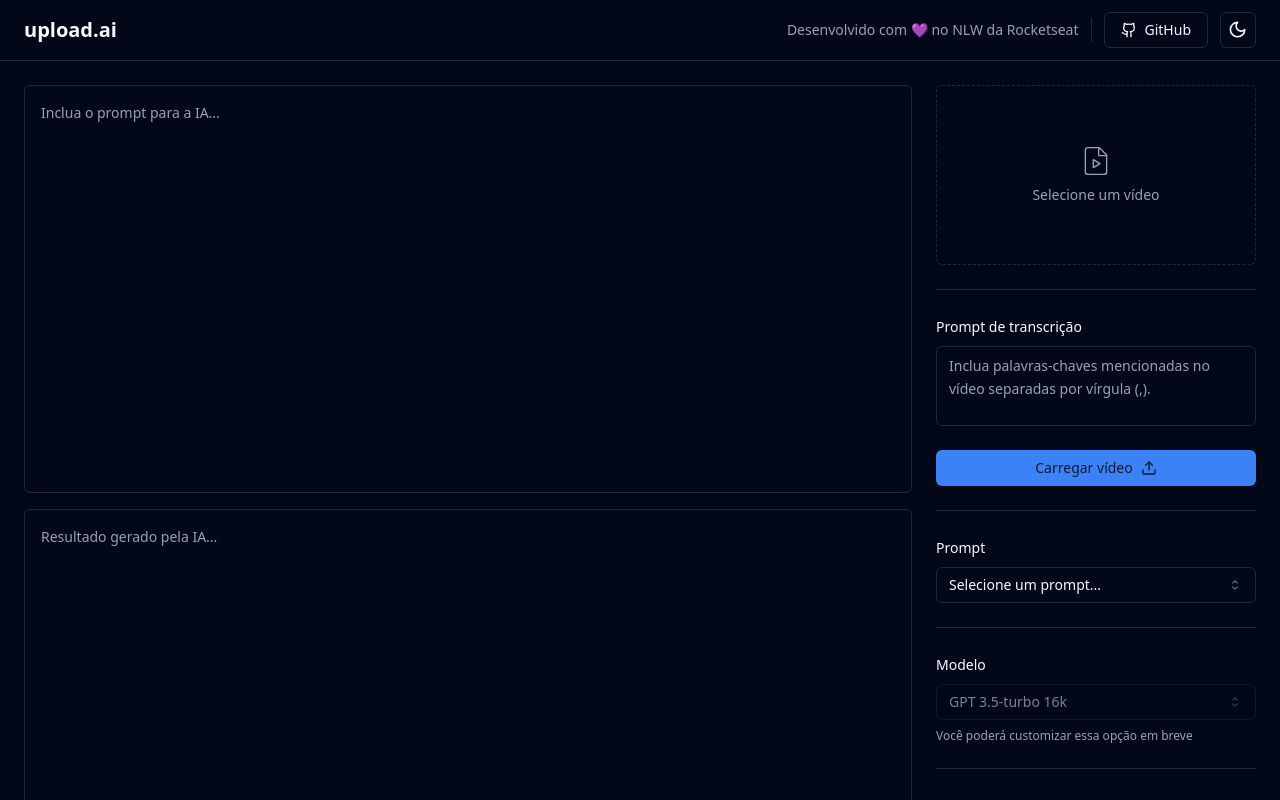
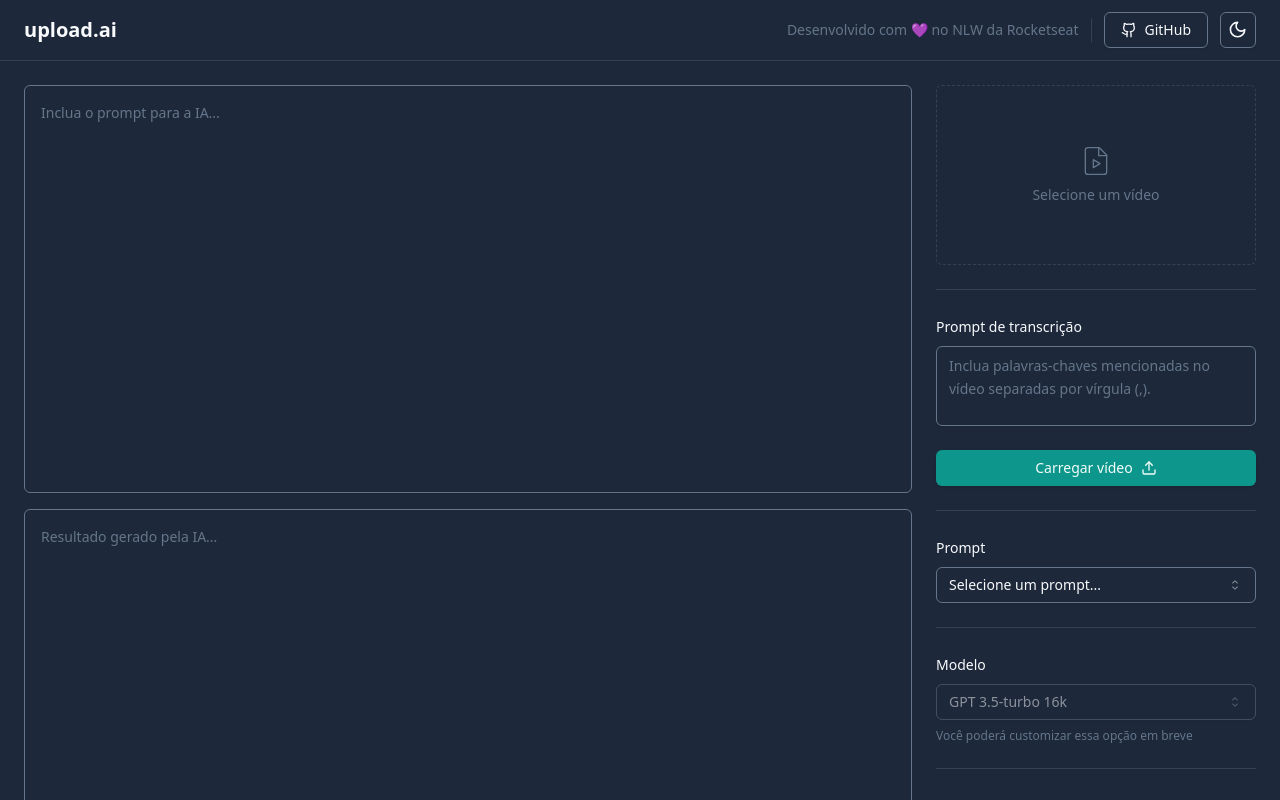
Before and after one commit to julianosill/nlwia-upload.ai, a React (Vite) app: page / in a window 1280 px wide. Shown: the top 800 px of the page. Built offline with nearby package versions, Linux system fonts and the light colour scheme.

Commit message:
style: set customs dark color

```diff
--- a/src/index.css
+++ b/src/index.css
@@ -27,25 +27,25 @@
   }
 
   .dark {
-    --background: 222.2 84% 4.9%;
-    --foreground: 210 40% 98%;
+    --background: 217 33% 17%; /* slate-800 */
+    --foreground: 210 40% 98%; /* slate-50 */
     --card: 222.2 84% 4.9%;
     --card-foreground: 210 40% 98%;
-    --popover: 222.2 84% 4.9%;
-    --popover-foreground: 210 40% 98%;
-    --primary: 217.2 91.2% 59.8%;
-    --primary-foreground: 222.2 47.4% 11.2%;
+    --popover: 222 47% 11%; /* slate-900 */
+    --popover-foreground: 213 27% 84%; /* slate-300 */
+    --primary: 175 84% 32%; /* teal-600 */
+    --primary-foreground: 166 76% 97%; /* teal-50 */
     --secondary: 217.2 32.6% 17.5%;
     --secondary-foreground: 210 40% 98%;
-    --muted: 217.2 32.6% 17.5%;
-    --muted-foreground: 215 20.2% 65.1%;
-    --accent: 217.2 32.6% 17.5%;
-    --accent-foreground: 210 40% 98%;
+    --muted: 215 25% 27%; /* slate-700 */
+    --muted-foreground: 215 16% 47%; /* slate-500 */
+    --accent: 176 61% 19%; /* teal-900 */
+    --accent-foreground: 166 76% 97%; /* teal-50 */
     --destructive: 0 62.8% 30.6%;
     --destructive-foreground: 210 40% 98%;
-    --border: 217.2 32.6% 17.5%;
-    --input: 217.2 32.6% 17.5%;
-    --ring: 224.3 76.3% 48%;
+    --border: 215 25% 27%; /* slate-700 */
+    --input: 215 16% 47%; /* slate-500 */
+    --ring: 175 84% 32%; /* teal-600 */
   }
 }
 
```
